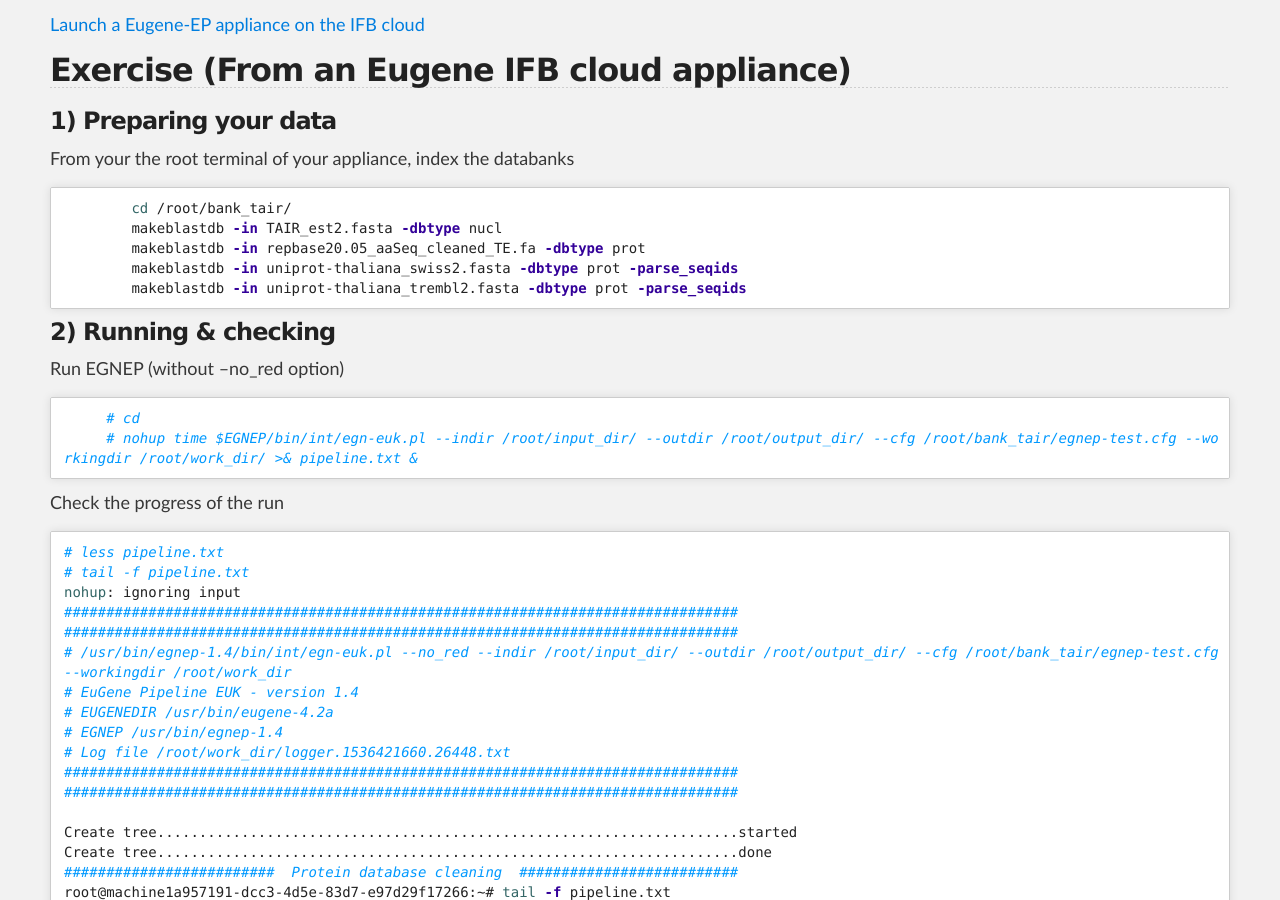
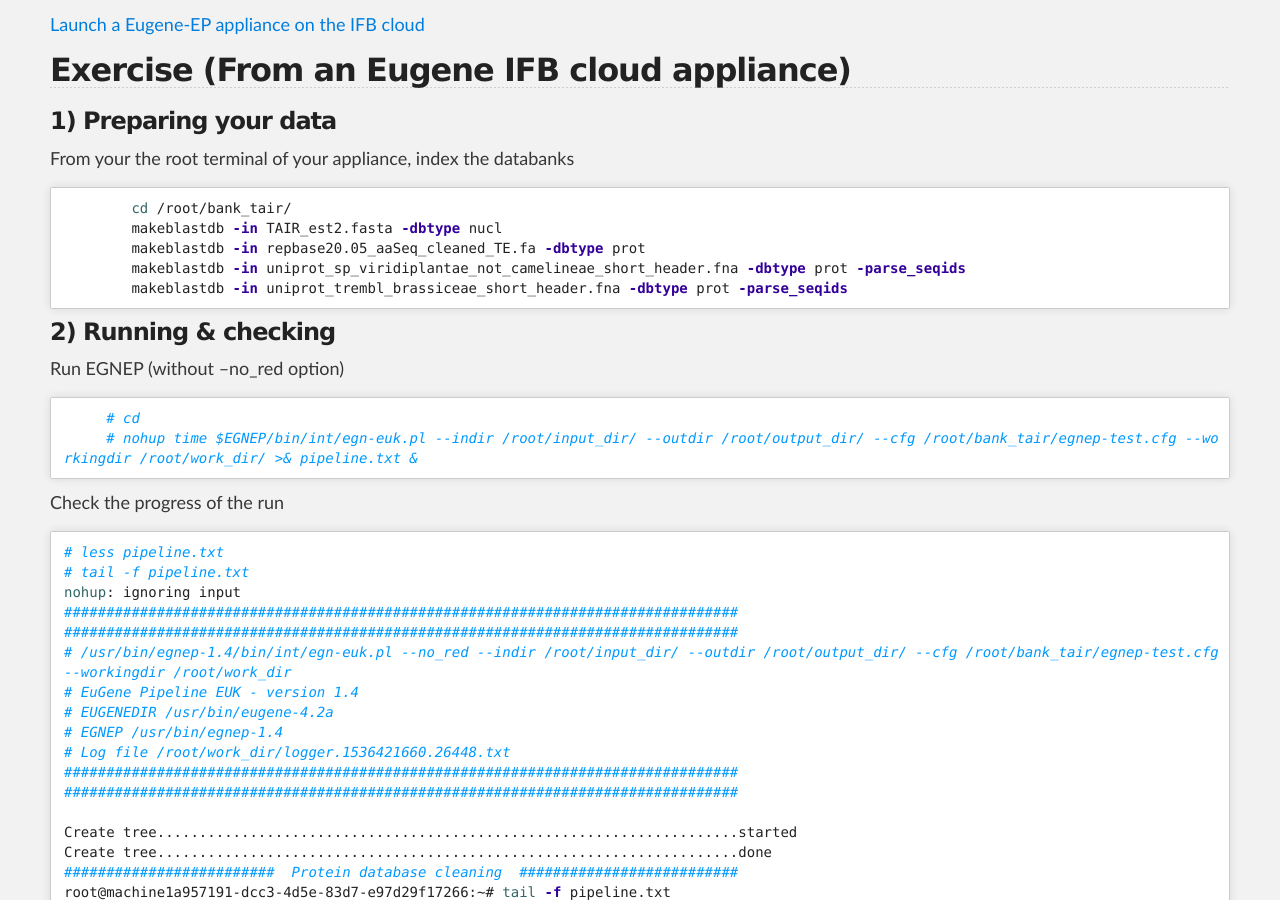
Before and after one commit to SouthGreenPlatform/trainings, a Jekyll site: the page built from _pages/annotation/Eugene/exercice_eugene_appliance.md, in a window 1280 px wide and 900 px high, scrolled down 541 px. Built offline with Jekyll 4.4.1, drawn with Linux system fonts in a browser that asks for light colours; nearby versions of some CDN libraries.

Commit message:
Update exercice_eugene_appliance.md

```diff
--- a/_pages/annotation/Eugene/exercice_eugene_appliance.md
+++ b/_pages/annotation/Eugene/exercice_eugene_appliance.md
@@ -32,11 +32,11 @@ date: 15/09/2018
 
 From your the root terminal of your appliance, index the databanks
 {% highlight bash %}
-     	cd /root/bank_tair/
+	cd /root/bank_tair/
 	makeblastdb -in TAIR_est2.fasta -dbtype nucl
 	makeblastdb -in repbase20.05_aaSeq_cleaned_TE.fa -dbtype prot
-	makeblastdb -in uniprot-thaliana_swiss2.fasta -dbtype prot -parse_seqids
-	makeblastdb -in uniprot-thaliana_trembl2.fasta -dbtype prot -parse_seqids
+	makeblastdb -in uniprot_sp_viridiplantae_not_camelineae_short_header.fna -dbtype prot -parse_seqids
+	makeblastdb -in uniprot_trembl_brassiceae_short_header.fna -dbtype prot -parse_seqids
 {% endhighlight %}
 
 ### 2) Running & checking
```
